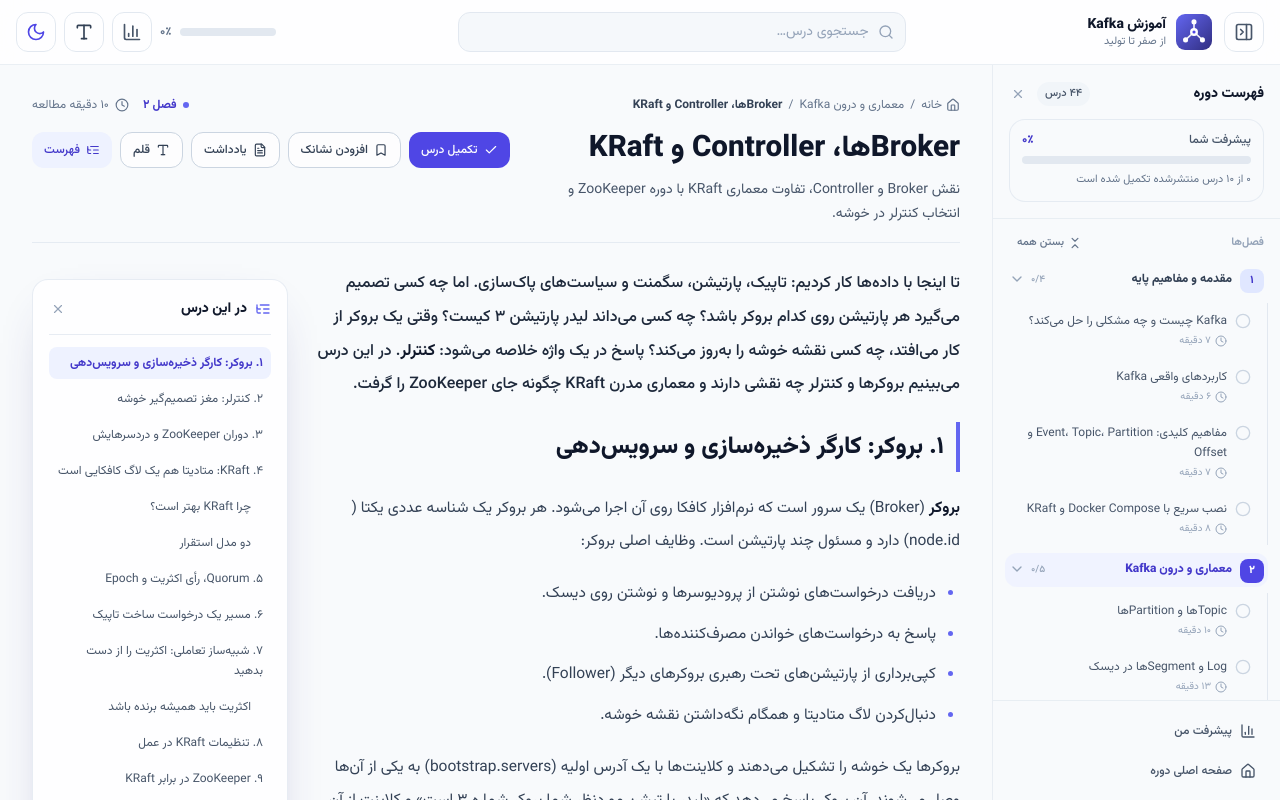
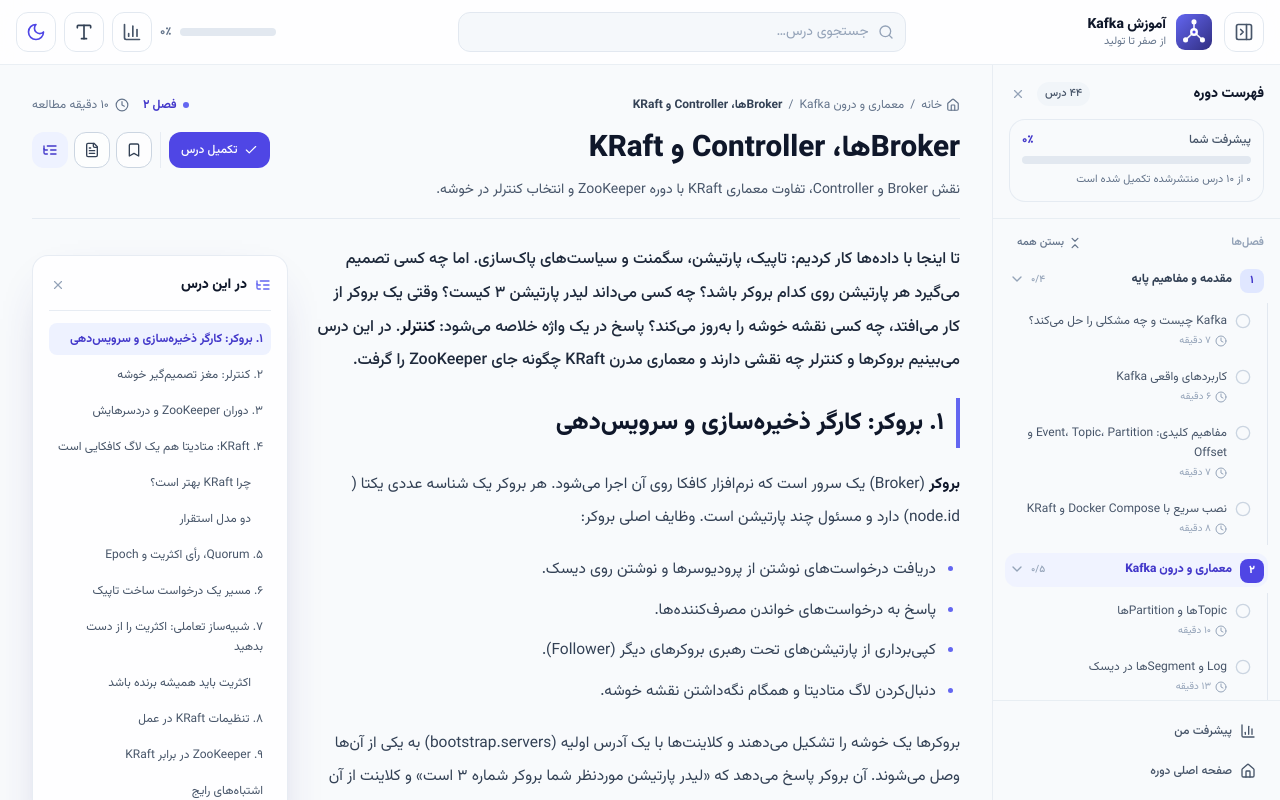
Before and after one commit to ghanad/kafka-tutorial, a React (Vite) app: page /#/lessons/brokers-controller-kraft in a window 1280 px wide. Shown: the top 800 px of the page. Built offline with nearby package versions, Linux system fonts and the light colour scheme.

Commit message:
refactor(layout): declutter lesson header actions toolbar

```diff
--- a/src/components/layout/LessonLayout.tsx
+++ b/src/components/layout/LessonLayout.tsx
@@ -12,7 +12,6 @@ import {
   ChevronDown,
   ListTree,
   RotateCcw,
-  Type,
   X,
 } from 'lucide-react'
 import type { CourseSection, LessonMeta } from '../../content/curriculum'
@@ -24,7 +23,6 @@ import { toPersianDigits } from '../../utils/persianDigits'
 import { Button } from '../ui/Button'
 import { Callout } from '../ui/Callout'
 import { Card, CardContent } from '../ui/Card'
-import { FontSettingsModal } from '../ui/FontSettingsModal'
 import { Ltr } from '../ui/Ltr'
 import { InlineNotesLayer } from '../notes/InlineNotesLayer'
 import type { InlineNotesLayerHandle } from '../notes/InlineNotesLayer'
@@ -56,7 +54,6 @@ export function LessonLayout({
   const inlineNotesRef = useRef<InlineNotesLayerHandle>(null)
   const [toc, setToc] = useState<TocItem[]>([])
   const [activeId, setActiveId] = useState<string | null>(null)
-  const [fontModalOpen, setFontModalOpen] = useState(false)
 
   const completedLessons = useAppStore((state) => state.completedLessons)
   const bookmarks = useAppStore((state) => state.bookmarks)
@@ -260,18 +257,22 @@ export function LessonLayout({
                 {isCompleted ? 'لغو تکمیل درس' : 'تکمیل درس'}
               </Button>
 
+              <div className="flex items-center gap-1.5 border-s border-slate-200/80 ps-2 dark:border-slate-800">
                 <Button
                   size="sm"
-                variant="outline"
+                  variant={isBookmarked ? 'secondary' : 'outline'}
                   onClick={() => toggleBookmark(lesson.id)}
-                startIcon={
+                  title={isBookmarked ? 'حذف نشانک' : 'افزودن نشانک'}
+                  aria-label={isBookmarked ? 'حذف نشانک' : 'افزودن نشانک'}
+                  className="h-9 w-9 p-0"
+                >
                   <Bookmark
-                    className={cn('h-3.5 w-3.5', isBookmarked && 'fill-current')}
+                    className={cn(
+                      'h-4 w-4',
+                      isBookmarked && 'fill-current text-primary-600 dark:text-primary-400',
+                    )}
                     aria-hidden="true"
                   />
-                }
-              >
-                {isBookmarked ? 'حذف نشانک' : 'افزودن نشانک'}
                 </Button>
 
                 <Button
@@ -279,20 +280,16 @@ export function LessonLayout({
                   variant={hasNote ? 'secondary' : 'outline'}
                   onClick={scrollToNotes}
                   title={hasNote ? 'مشاهده یادداشت‌های این درس' : 'افزودن یادداشت برای این درس'}
-                startIcon={<FileText className="h-3.5 w-3.5" aria-hidden="true" />}
+                  aria-label={hasNote ? 'مشاهده یادداشت‌های این درس' : 'افزودن یادداشت برای این درس'}
+                  className="relative h-9 w-9 p-0"
                 >
-                {hasNote ? 'یادداشت‌ها' : 'یادداشت'}
-              </Button>
-
-              <Button
-                size="sm"
-                variant="outline"
-                onClick={() => setFontModalOpen(true)}
-                title="شخصی‌سازی قلم و اندازه متن"
-                aria-label="شخصی‌سازی قلم و اندازه متن"
-                startIcon={<Type className="h-3.5 w-3.5" aria-hidden="true" />}
-              >
-                قلم
+                  <FileText className="h-4 w-4" aria-hidden="true" />
+                  {hasNote && (
+                    <span
+                      className="absolute end-1.5 top-1.5 h-1.5 w-1.5 rounded-full bg-primary-600 dark:bg-primary-400"
+                      aria-hidden="true"
+                    />
+                  )}
                 </Button>
 
                 <Button
@@ -307,10 +304,11 @@ export function LessonLayout({
                       : 'پنهان کردن فهرست مطالب برای مطالعه متمرکز'
                   }
                   aria-label={tocCollapsed ? 'نمایش فهرست مطالب درس' : 'پنهان کردن فهرست مطالب درس'}
-                startIcon={<ListTree className="h-3.5 w-3.5" aria-hidden="true" />}
+                  className="h-9 w-9 p-0"
                 >
-                فهرست
+                  <ListTree className="h-4 w-4" aria-hidden="true" />
                 </Button>
+              </div>
             </div>
           </div>
         </header>
@@ -509,11 +507,6 @@ export function LessonLayout({
           مرورگر نگهداری می‌شوند.
         </p>
       </article>
-
-      <FontSettingsModal
-        open={fontModalOpen}
-        onClose={() => setFontModalOpen(false)}
-      />
     </div>
   )
 }
```
Lines whose indentation alone changed are shown as unchanged.
